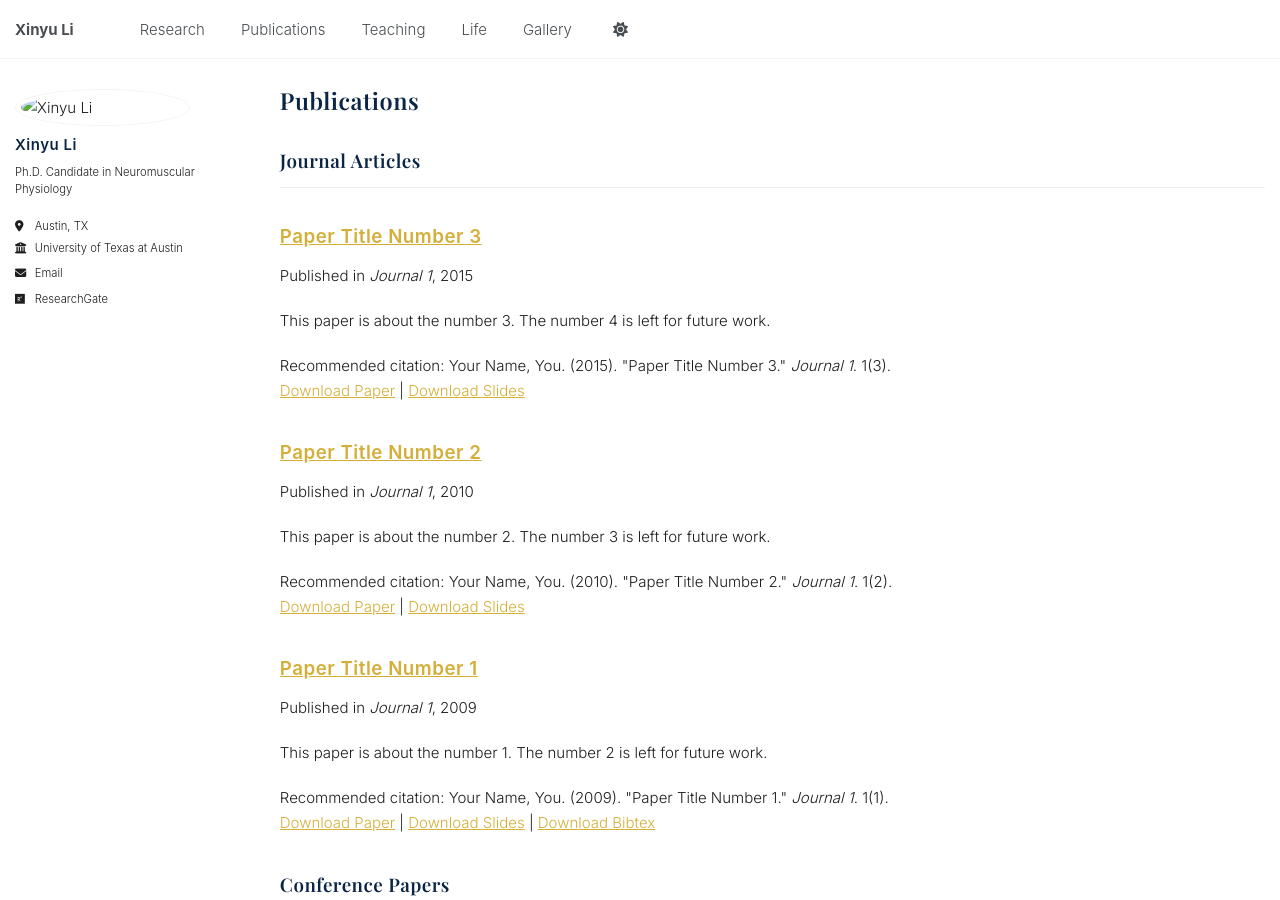
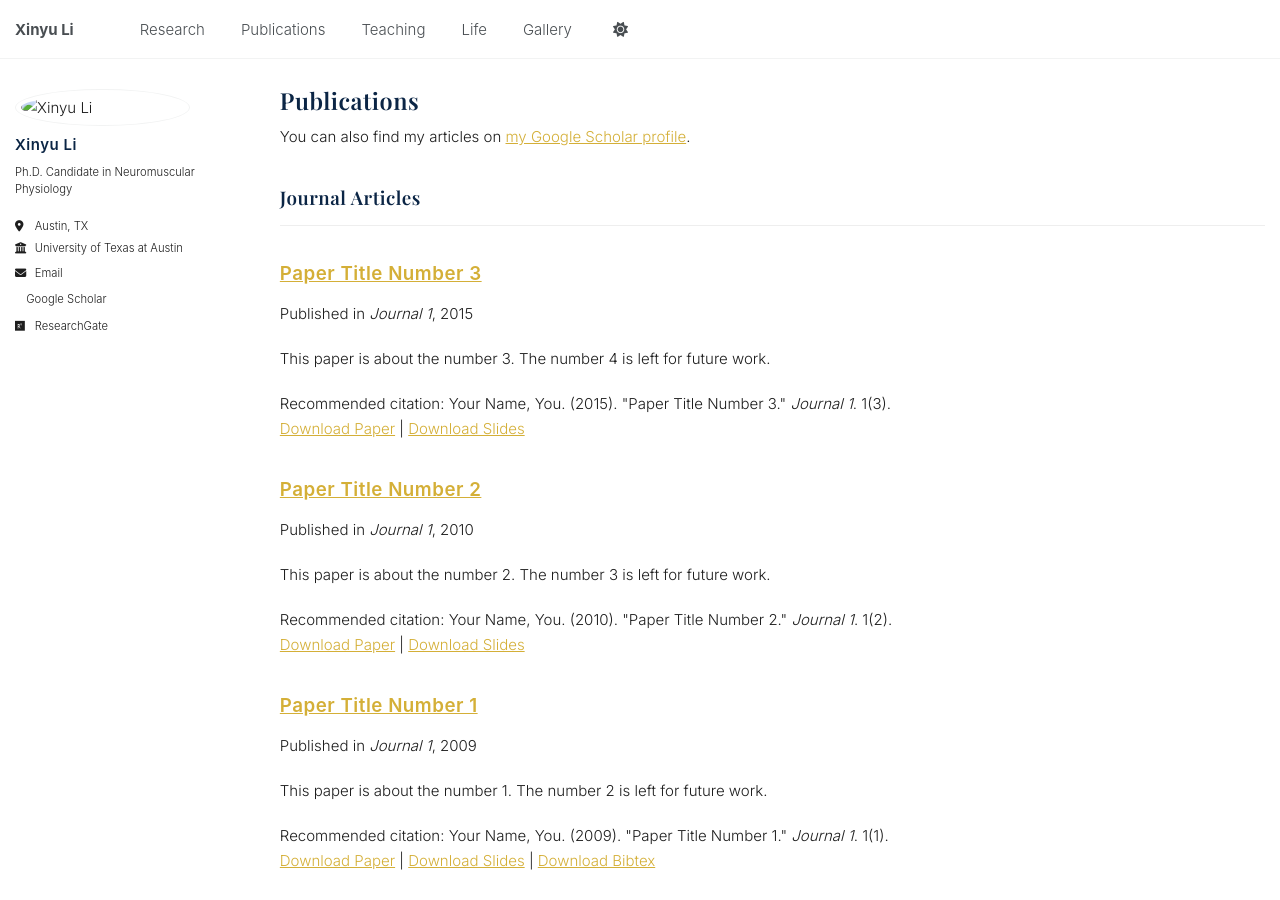
Before and after one commit to Levilixinyu/Levilixinyu.github.io, a Jekyll site: the page built from _pages/publications.html, in a window 1280 px wide and 900 px high. Built offline with Jekyll 4.4.1, drawn with Linux system fonts in a browser that asks for light colours; a script that is not in the unit is left out; some of the changed lines change nothing that is shown.

Commit message:
Update _config.yml

```diff
--- a/_config.yml
+++ b/_config.yml
@@ -23,7 +23,7 @@
 
   # Academic websites
   UT Profile       : "https://education.utexas.edu/student/xinyu_li/"
-  google_scholar   : "https://scholar.google.com/citations?user=s2OLwSsAAAAJ&hl=en"
+  googlescholar    : "https://scholar.google.com/citations?user=s2OLwSsAAAAJ&hl=en"
   researchgate     : "https://www.researchgate.net/profile/Xinyu-Li-196"
 
 # Appearance
```
